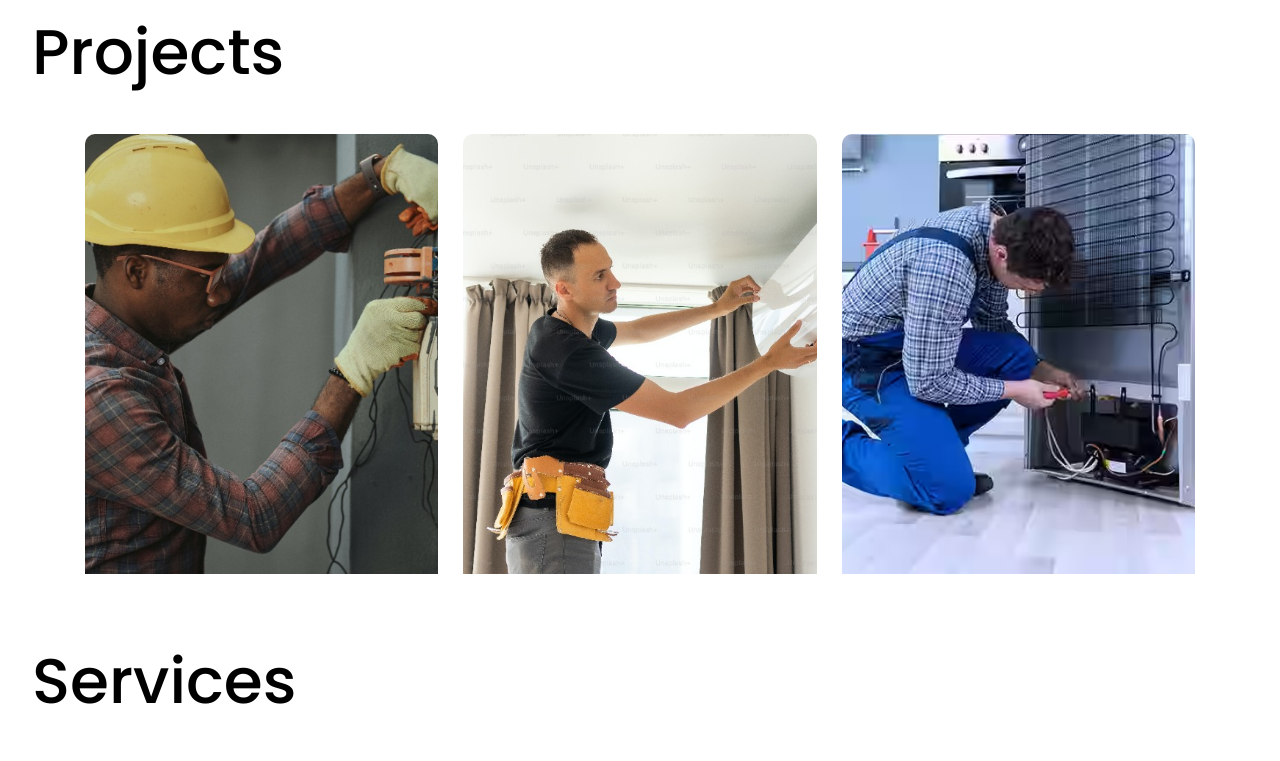
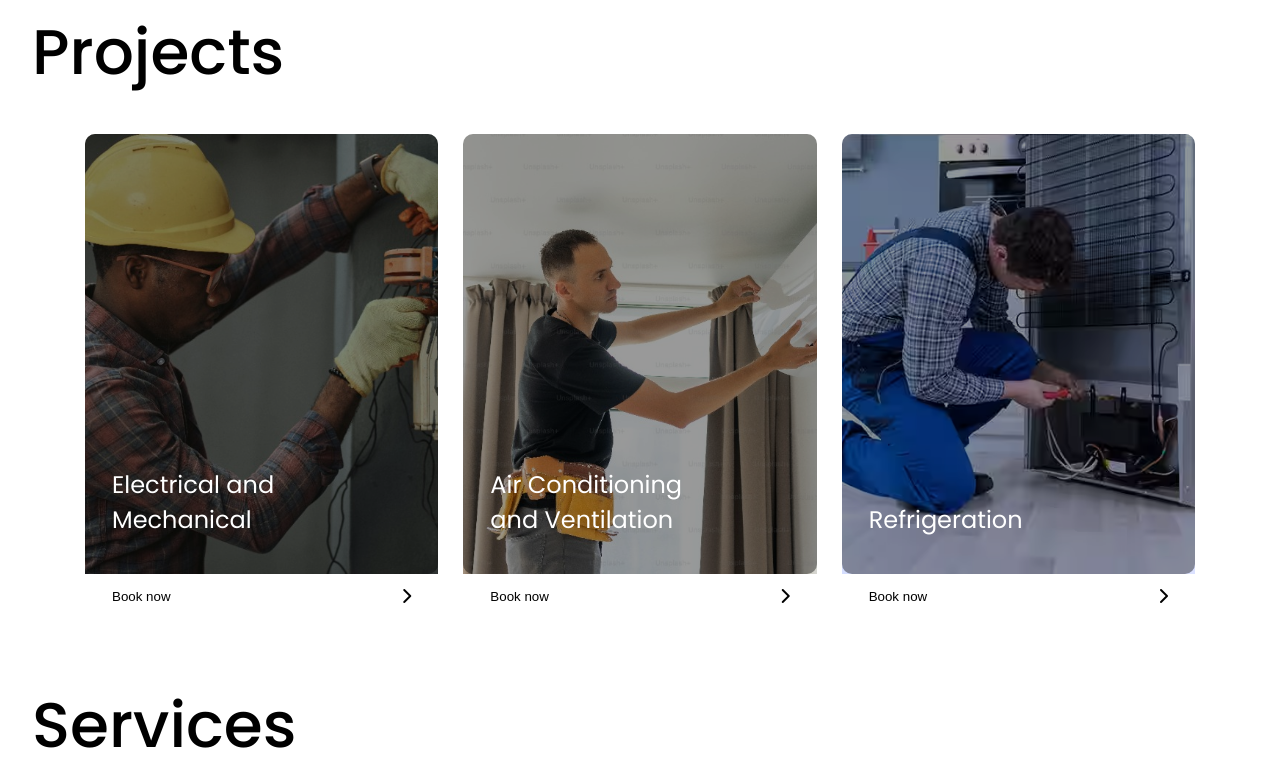
Before and after one commit to ayselhasanli/sighinacaq.az, a React (Vite) app: page / in a window 1280 px wide. Shown: the part 1760-2521 px from the top of the page. Built offline with nearby package versions, Linux system fonts and the light colour scheme.

Commit message:
project cards updated, projects page created

```diff
--- a/src/components/ProjectCard/ProjectCard.css
+++ b/src/components/ProjectCard/ProjectCard.css
@@ -3,23 +3,19 @@
   position: relative;
 }
 
- .project-card img {
+.project-card img {
   border-radius: 1rem 1rem 0rem 0rem;
   display: block;
   max-height: 44rem;
   height: 44rem;
 }
 
- .project-card:hover .img-overlay {
-  opacity: 1;
-  visibility: visible;
-  padding-top: 0;
+.project-card .card-img{
+  position: relative;
 }
 
-.project-card .img-overlay {
-  opacity: 0;
+.project-card .card-img .img-overlay {
   padding-top: 70%;
-  visibility: hidden;
   border-radius: 1rem;
   position: absolute;
   top: 0;
@@ -33,26 +29,31 @@
   justify-content: end;
   flex-direction: column;
   cursor: pointer;
-  transition: 0.3s;
 }
 
-.project-card .img-overlay p {
+.project-card p {
   padding-left: 2.7rem;
   max-width: 24rem;
   font-size: 2.4rem;
+  position: absolute;
+  bottom: 8.1rem;
+  color: var(--color-white);
 }
 
-.project-card .img-overlay button {
+.project-card button {
   width: 100%;
-  background-color: var(--color-blue);
+  transition: 0.3s;
   padding: 1.4rem 2.7rem;
-  color: var(--color-white);
   display: flex;
   justify-content: space-between;
   align-items: center;
-  margin-top: 2.6rem;
 }
 
-.project-card .img-overlay button i {
+.project-card:hover button {
+  background-color: var(--color-blue);
+  color: var(--color-white);
+}
+
+.project-card button i {
   font-size: 1.6rem;
 }
--- a/src/components/ProjectCard/ProjectCard.jsx
+++ b/src/components/ProjectCard/ProjectCard.jsx
@@ -1,18 +1,19 @@
-import React from 'react'
-import "./ProjectCard.css"
+import React from "react";
+import "./ProjectCard.css";
 
-const ProjectCard = ({title, img}) => {
+const ProjectCard = ({ title, img }) => {
   return (
     <div className="project-card">
-      <img src={img} alt="" />
-      <div className="img-overlay">
-        <p>{title}</p>
-        <button>
-          Book now <i className="fa-solid fa-chevron-right"></i>
-        </button>
+      <div className="card-img">
+        <img src={img} alt="" />
+        <div className="img-overlay"></div>
       </div>
+      <p>{title}</p>
+      <button>
+        Book now <i className="fa-solid fa-chevron-right"></i>
+      </button>
     </div>
   );
-}
+};
 
-export default ProjectCard
+export default ProjectCard;
--- a/src/index.css
+++ b/src/index.css
@@ -8,7 +8,7 @@
   --color-lighter-gray: #e0e0e0;
   --color-gray: #828282;
   --color-second-gray: #6B6B6B;
-  --overlay: rgba(0,0,0,0.2)
+  --overlay: rgba(0,0,0,0.4)
 }
 
 .sticky {
--- a/src/pages/Projects/ProjectsPage.css
+++ b/src/pages/Projects/ProjectsPage.css
@@ -0,0 +1,65 @@
+.project-page-cards{
+    padding: 16rem 0;
+}
+
+
+.project-page-cards .container{
+    width: 95%;
+  height: 100%;
+  max-width: 111rem;
+  margin-inline: auto;
+  display: grid;
+  grid-template-columns: repeat( auto-fill, minmax(270px, 1fr) );
+  gap: 2.5rem;
+}
+
+.project-page-card {
+  flex-basis: 31%;
+  position: relative;
+}
+
+.project-page-card img {
+  border-radius: 1rem 1rem 0rem 0rem;
+  display: block;
+  max-height: 44rem;
+  height: 44rem;
+}
+
+.project-page-card .card-img{
+  position: relative;
+}
+
+.project-page-card .card-img .img-overlay {
+  padding-top: 70%;
+  border-radius: 1rem;
+  position: absolute;
+  top: 0;
+  left: 0;
+  bottom: 0;
+  right: 0;
+  background: var(--overlay);
+  color: var(--color-white);
+  display: flex;
+  align-items: start;
+  justify-content: end;
+  flex-direction: column;
+  cursor: pointer;
+}
+
+.project-page-card button {
+  width: 100%;
+  transition: 0.3s;
+  padding: 1.4rem 2.7rem;
+  display: flex;
+  justify-content: space-between;
+  align-items: center;
+}
+
+.project-page-card:hover button {
+  background-color: var(--color-blue);
+  color: var(--color-white);
+}
+
+.project-page-card button i {
+  font-size: 1.6rem;
+}
--- a/src/pages/Projects/ProjectsPage.jsx
+++ b/src/pages/Projects/ProjectsPage.jsx
@@ -1,11 +1,68 @@
 import React from 'react'
 import PageHeading from '../../components/PageHeading/PageHeading';
 import section_img from "../../assets/media/services-page.jpg";
+import project_1 from "./../../assets/media/project-1.jpg";
+import project_2 from "./../../assets/media/project-2.jpg";
+import project_3 from "./../../assets/media/project-3.jpg";
+import project_4 from "./../../assets/media/project-4.jpg";
+import project_5 from "./../../assets/media/project-5.jpg";
+import project_6 from "./../../assets/media/project-6.jpg";
+import "./ProjectsPage.css"
 
 const ProjectsPage = () => {
+    const projects = [
+      {
+        id: 1,
+        name: "Crook Church Hope Bank",
+        img: project_1,
+      },
+      {
+        id: 2,
+        name: "LED Lighting Project",
+        img: project_2,
+      },
+      {
+        id: 3,
+        name: "Lab and Mezzanine...",
+        img: project_3,
+      },
+      {
+        id: 4,
+        name: "Parker Hannifin...",
+        img: project_4,
+      },
+      {
+        id: 5,
+        name: "Port of Call, Sunderland",
+        img: project_5,
+      },
+      {
+        id: 6,
+        name: "SG Petch - Mazda LED...",
+        img: project_6,
+      },
+    ];
   return (
     <>
-      <PageHeading img={section_img} title={"Projects"}/>
+      <PageHeading img={section_img} title={"Projects"} />
+
+      <section className="project-page-cards">
+        <div className="container">
+          {projects.map((project) => {
+            return (
+              <div className="project-page-card">
+                <div className="card-img">
+                  <img src={project.img} alt="" />
+                  <div className="img-overlay"></div>
+                </div>
+                <button>
+                  {project.name} <i className="fa-solid fa-chevron-right"></i>
+                </button>
+              </div>
+            );
+          })}
+        </div>
+      </section>
     </>
   );
 }
```
